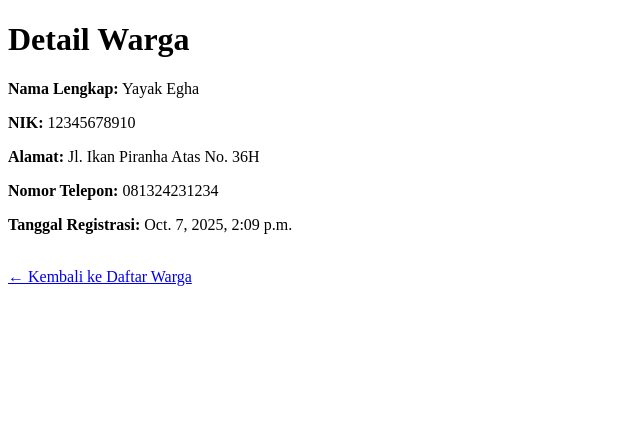
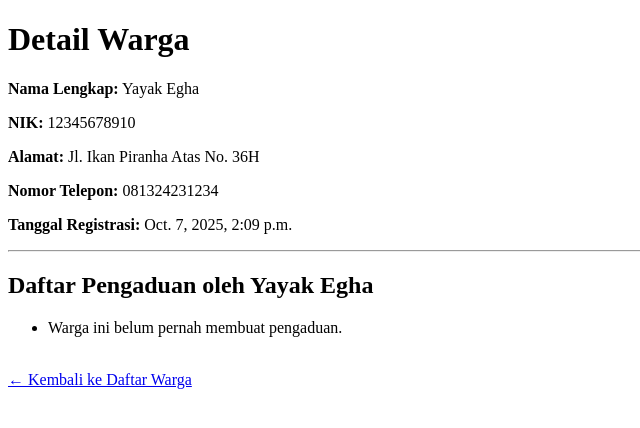
Before and after one commit to YayakEghaaa/Project_Kelurahan, a Django app: page /warga/1/ in a window 1280 px wide. Shown: the top 428 px of the page, without its empty margins (0-640 px from the left). Run offline with Django 5.2, Linux system fonts and the light colour scheme; data comes from the database, SQL or seed files in the repository; data that the repository does not hold is empty.

Commit message:
feat: pertemuan 2 - implementasi model Pengaduan dengan relasi ForeignKey, PengaduanListView, dan tampilan daftar pengaduan per warga

```diff
--- a/warga/admin.py
+++ b/warga/admin.py
@@ -1,4 +1,6 @@
 from django.contrib import admin
 from .models import Warga
+from .models import Warga, Pengaduan
 
 admin.site.register(Warga)
+admin.site.register(Pengaduan)
--- a/warga/models.py
+++ b/warga/models.py
@@ -9,3 +9,21 @@ class Warga(models.Model):
 
     def __str__(self):
         return self.nama_lengkap
+
+class Pengaduan(models.Model):
+    STATUS_CHOICES = [
+        ('BARU', 'Baru'),
+        ('DIPROSES', 'Diproses'),
+        ('SELESAI', 'Selesai'),
+    ]
+
+    judul         = models.CharField(max_length=200)
+    deskripsi     = models.TextField()
+    status        = models.CharField(max_length=10, choices=STATUS_CHOICES, default='BARU')
+    tanggal_lapor = models.DateTimeField(auto_now_add=True)
+
+    # Kunci Relasinya ada disini
+    pelapor = models.ForeignKey(Warga, on_delete=models.CASCADE, related_name='pengaduan')
+
+    def __str__(self):
+        return self.judul
--- a/warga/templates/warga/warga_detail.html
+++ b/warga/templates/warga/warga_detail.html
@@ -12,6 +12,23 @@
     <p><strong>Nomor Telepon:</strong> {{ object.no_telepon }}</p>
     <p><strong>Tanggal Registrasi:</strong> {{ object.tanggal_registrasi }}</p>
 
+    <hr>
+
+    <!-- ✅ TAMBAHKAN DAFTAR PENGADUAN -->
+    <h2>Daftar Pengaduan oleh {{ object.nama_lengkap }}</h2>
+
+    <ul>
+        {% for aduan in object.pengaduan.all %}
+            <li>
+                <strong>{{ aduan.judul }}</strong> (Status: {{ aduan.get_status_display }})
+                <p>{{ aduan.deskripsi }}</p>
+                <small>Dilaporkan pada: {{ aduan.tanggal_lapor }}</small>
+            </li>
+        {% empty %}
+            <li>Warga ini belum pernah membuat pengaduan.</li>
+        {% endfor %}
+    </ul>
+
     <br>
     <a href="{% url 'warga-list' %}">← Kembali ke Daftar Warga</a>
 </body>
--- a/warga/urls.py
+++ b/warga/urls.py
@@ -1,7 +1,8 @@
 from django.urls import path
-from .views import WargaListView, WargaDetailView
+from .views import WargaListView, WargaDetailView, PengaduanListView
 
 urlpatterns = [
     path('', WargaListView.as_view(), name='warga-list'),
     path('<int:pk>/', WargaDetailView.as_view(), name='warga-detail'),
+    path('pengaduan/', PengaduanListView.as_view(), name='pengaduan-list'),
 ]
--- a/warga/views.py
+++ b/warga/views.py
@@ -1,10 +1,16 @@
 from django.views.generic import ListView, DetailView
 from .models import Warga
+from .models import Warga, Pengaduan
 
 class WargaListView(ListView):
-    model = Warga
-    template_name = 'warga/warga_list.html'  # Tambahkan ini untuk eksplisit
+    model         = Warga
+    template_name = 'warga/warga_list.html'
 
 class WargaDetailView(DetailView):
-    model = Warga
-    template_name = 'warga/warga_detail.html'  # Tambahkan ini untuk eksplisit
+    model         = Warga
+    template_name = 'warga/warga_detail.html'
+
+class PengaduanListView(ListView):
+    model               = Pengaduan
+    template_name       = 'Warga/pengaduan_list.html'
+    context_object_name = 'daftar_pengaduan'
```
Also changed, not shown: warga/templates/warga/pengaduan_list.html (added, +28 -0 lines), warga/migrations/0002_pengaduan.py (added).
